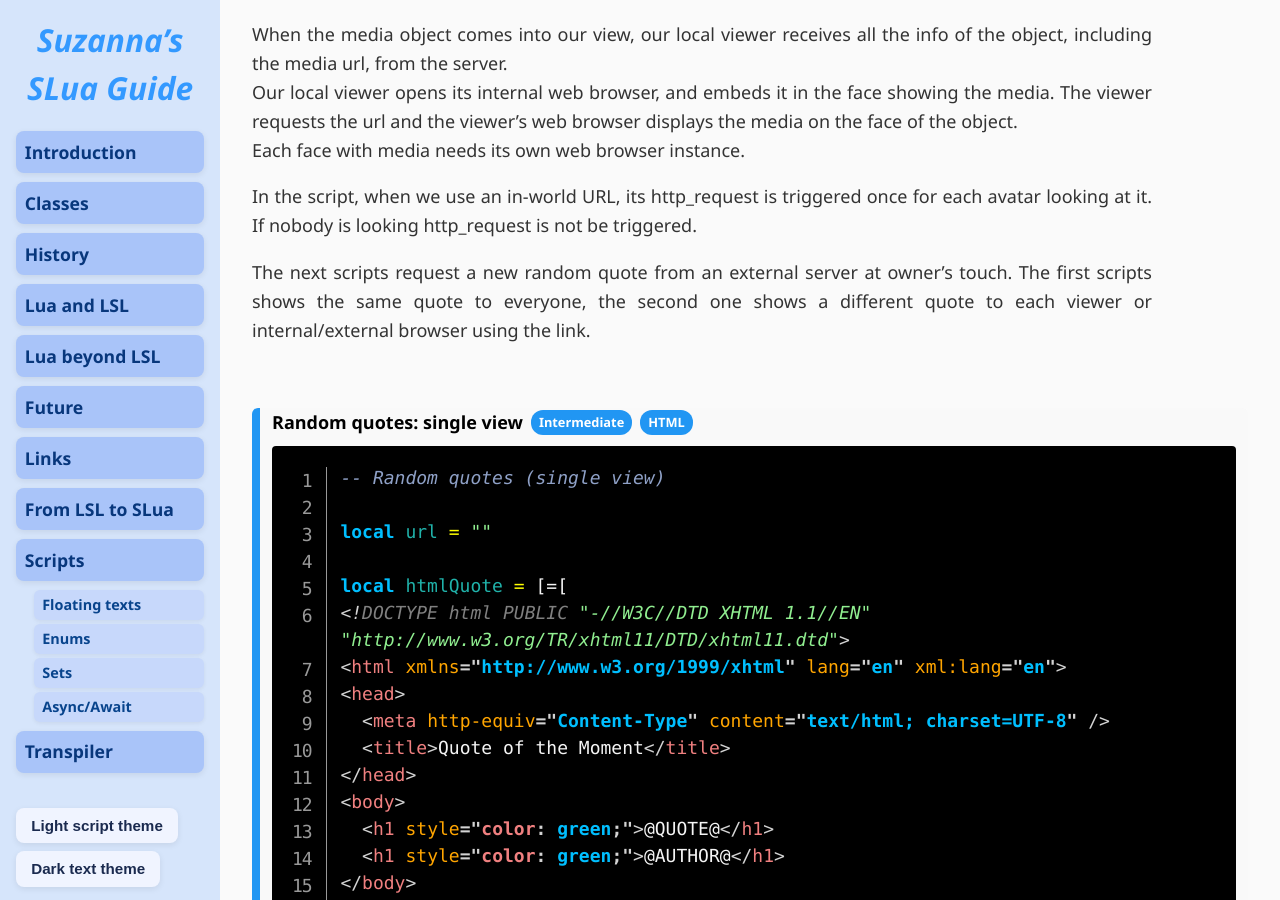
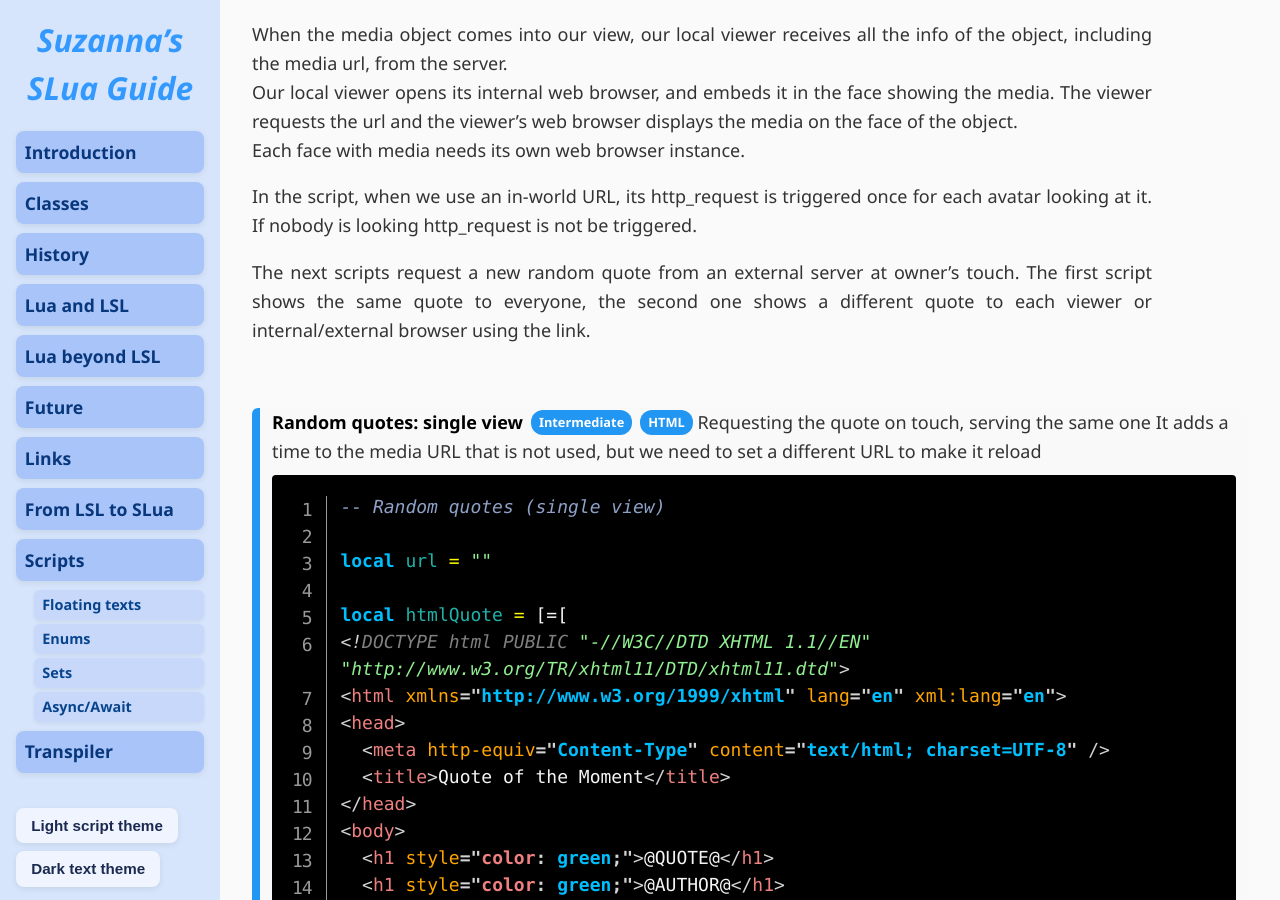
Before and after one commit to Suzanna-Linn/slua, a Jekyll site: the page built from docs/scripts-web.md, in a window 1280 px wide and 900 px high, scrolled down 5912 px. Built offline with Jekyll 4.4.1, drawn with Linux system fonts in a browser that asks for light colours; nearby versions of some CDN libraries; comment, search, counter and statistics services are not loaded; some of the changed text lies outside the part shown.

Commit message:
Update scripts-web.md

```diff
--- a/docs/scripts-web.md
+++ b/docs/scripts-web.md
@@ -206,10 +206,12 @@ Each face with media needs its own web browser instance.
 
 In the script, when we use an in-world URL, its http_request is triggered once for each avatar looking at it. If nobody is looking http_request is not be triggered.
 
-The next scripts request a new random quote from an external server at owner's touch. The first scripts shows the same quote to everyone, the second one shows a different quote to each viewer or internal/external browser using the link.
+The next scripts request a new random quote from an external server at owner's touch. The first script shows the same quote to everyone, the second one shows a different quote to each viewer or internal/external browser using the link.
 
 <div class="script-box intermediate">
 <h4>Random quotes: single view<span class="extra">HTML</span></h4>
+<p4>Requesting the quote on touch, serving the same one</p4>
+<p4>It adds a time to the media URL that is not used, but we need to set a different URL to make it reload</p4>
 {% capture slua %}-- Random quotes (single view)
 
 local url = ""
@@ -303,6 +305,7 @@ initialize(){% endcapture %}
 </div>
 <div class="script-box intermediate">
 <h4>Random quotes: multi view<span class="extra">HTML</span></h4>
+<p4>Requesting the quote on request, serving different ones</p4>
 {% capture slua %}-- Random quotes (multi view)
 
 local url = ""
```
